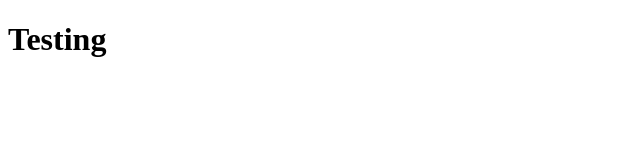
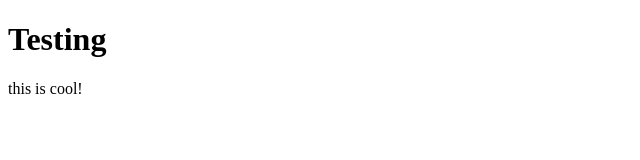
Before and after one commit to jordancarron11/wdd230, a plain HTML site: page index.html in a window 1280 px wide. Shown: the full height of the page, 0-640 px from the left. Drawn offline with Linux system fonts and the light colour scheme.

Commit message:
added footer

```diff
--- a/index.html
+++ b/index.html
@@ -9,5 +9,6 @@
 
 <body>
     <h1>Testing</h1>
+    <footer>this is cool!</footer>
 </body>
 </html>
```
